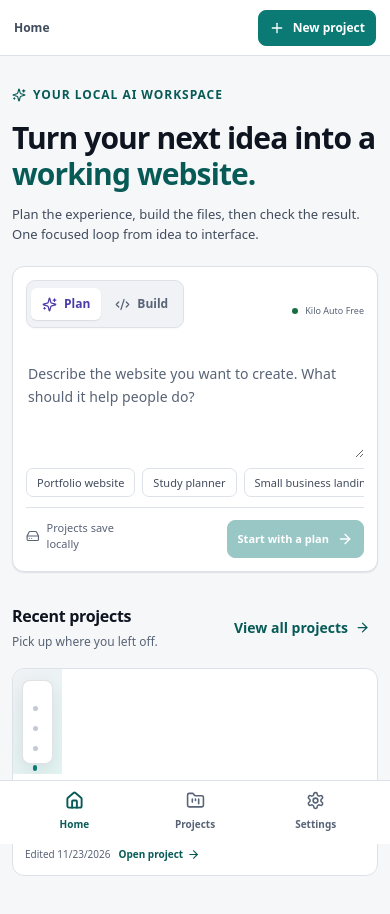
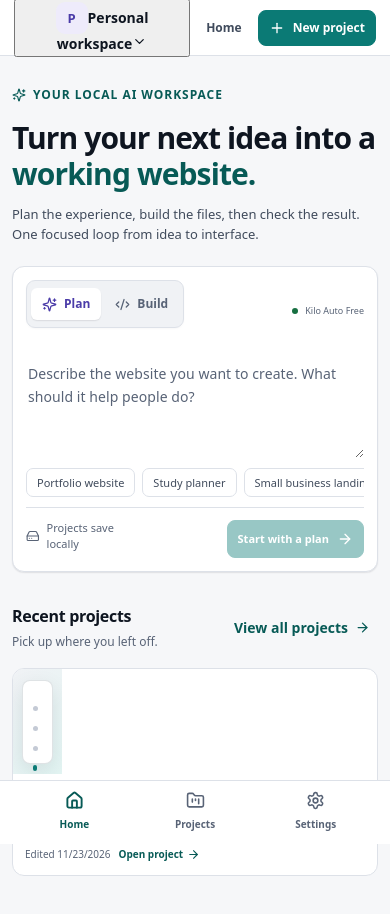
Before and after one commit to coder6573-eng/Codera-Ai, a React (Vite) app: page / in a window 390 px wide. Shown: the top 914 px of the page. Built offline with nearby package versions, Linux system fonts and the light colour scheme.

Commit message:
Make workspace switching available on mobile

```diff
--- a/src/App.tsx
+++ b/src/App.tsx
@@ -462,6 +462,16 @@ export default function App() {
 
       <main className="cd-dashboard-main">
         <header className="cd-dashboard-header">
+          <div className="cd-mobile-workspace-switch">
+            <button onClick={() => setWorkspaceMenu(value => !value)} aria-expanded={workspaceMenu} aria-label={(workspace?.name || 'Workspace') + ' workspace'}>
+              <span className="cd-workspace-avatar">{(workspace?.name || 'W').slice(0,1).toUpperCase()}</span><b>{workspace?.name || 'Workspace'}</b><ChevronDown size={15}/>
+            </button>
+            {workspaceMenu && <div className="cd-mobile-workspace-menu">
+              <span className="cd-menu-label">SWITCH WORKSPACE</span>
+              {workspaces.map(item => <button key={item.id} onClick={() => { setWorkspaceId(item.id); setProjectId(item.projects[0]?.id || ''); setWorkspaceMenu(false); setScreen('projects'); setAutoTestRepairEnabled(false); }}>{item.name}{item.id === workspace?.id ? <Check size={14}/> : null}</button>)}
+              <button onClick={() => { setNewWorkspace(true); setWorkspaceMenu(false); }}><Plus size={14}/> Create workspace</button>
+            </div>}
+          </div>
           <div className="cd-dashboard-context"><span>{workspace?.name || 'Personal workspace'}</span><ChevronRight size={14}/><b>{screen === 'home' ? 'Home' : screen === 'projects' ? 'Projects' : 'Settings'}</b></div>
           <div className="cd-dashboard-actions">
             <span className="cd-saved-indicator"><span/> Saved locally</span>
```
